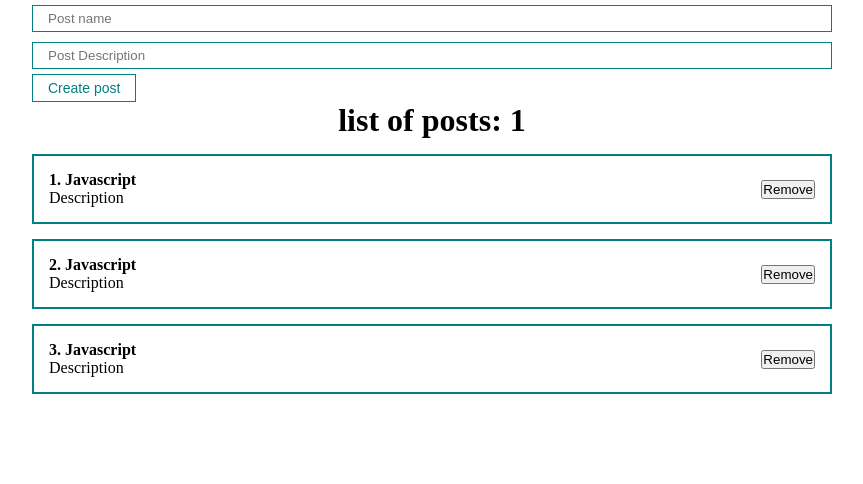
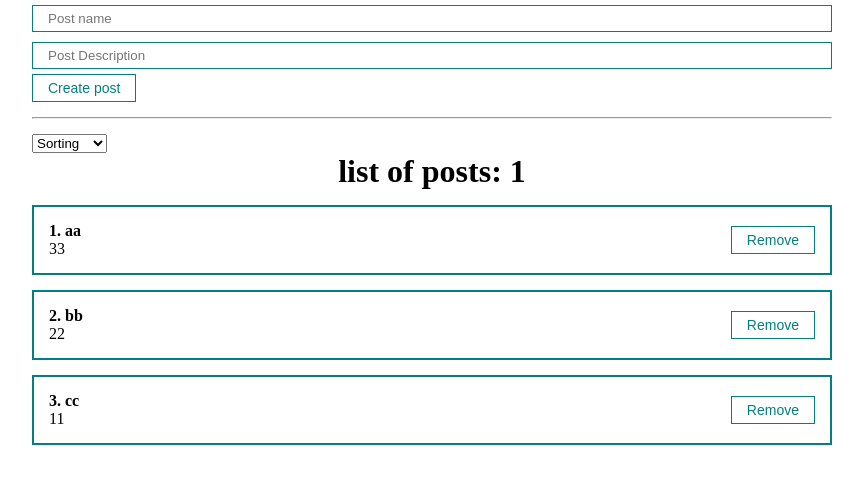
Before and after one commit to Ferid-Rz/react-ulbo, a React (Create React App) app: page / in a window 1280 px wide. Shown: the top 484 px of the page, without its empty margins (208-1071 px from the left). Built offline with nearby package versions, Linux system fonts and the light colour scheme.

Commit message:
sortirovka 1si versiya

```diff
--- a/src/App.js
+++ b/src/App.js
@@ -3,42 +3,50 @@
 import MyInput from "./components/UI/input/MyInput";
 import MyButton from "./components/UI/button/MyButton";
 import './styles/App.css'
+import PostForm from "./components/PostForm";
+import MySelect from "./components/UI/select/MySelect";
 
 
 function App() {
    const [posts,setPosts] = useState([
-       {id: 1,title: 'Javascript', body: 'Description'},
-       {id: 2,title: 'Javascript', body: 'Description'},
-       {id: 3,title: 'Javascript', body: 'Description'},
+       {id: 1,title: 'aa', body: '33'},
+       {id: 2,title: 'bb', body: '22'},
+       {id: 3,title: 'cc', body: '11'},
    ])
-
-    const [post,setPost] = useState({title: '', body: ''})
-
-    const addNewPost = (e) =>{
-       e.preventDefault()
-
-console.log(post)
-        setPosts([...posts,{...post, id: Date.now()}])
-        setPost({title: '', body: ''})
+    const [selectedSort, setSelectedSort] = useState('')
+    const [searchQuery, setSearchQuery] = useState('')
+    const createPost = (newPost) =>{
+        setPosts([...posts, newPost])
+    }
+    const removePost = (post) => {
+       setPosts(posts.filter(p => p.id !== post.id ))
+    }
+    const sortPosts = (sort) =>{
+        setSelectedSort(sort)
+        setPosts([...posts].sort( (a,b) => a[sort].localeCompare(b[sort])))
+        console.log(sort)
     }
 
   return (
     <div className="App">
-        <form>
-            <MyInput value={post.title}
-                     type="text"
-                     placeholder="Post name"
-                     onChange={e=> setPost({...post, title: e.target.value})}
-            />
-            <MyInput value={post.body}
-                     type="text"
-                     placeholder="Post Description"
-                     onChange={e=> setPost({...post, body: e.target.value})}
-                     // onChange={e  => setBody(e.target.value)}
-            />
-            <MyButton onClick={addNewPost}>Create post</MyButton>
-        </form>
-        <PostList posts={posts} title={"list of posts: 1"}/>
+        <PostForm create={createPost}/>
+        <hr style={{margin: '15px 0'}}/>
+            <div>
+                <MySelect
+                    value={selectedSort}
+                    onChange={sortPosts}
+                    defaultValue="Sorting"
+                    options={[
+                        {value: 'title', name : 'By name'},
+                        {value: 'body', name : 'By desc'}
+                    ]}
+                />
+            </div>
+        {posts.length !== 0
+            ? <PostList remove={removePost} posts={posts} title={"list of posts: 1"}/>
+            : <h1 style={{textAlign: 'center'}}>Posts not found</h1>
+        }
+
     </div>
   );
 }
--- /dev/null
+++ b/src/components/PostForm.jsx
@@ -0,0 +1,34 @@
+import React, {useState} from 'react';
+import MyInput from "./UI/input/MyInput";
+import MyButton from "./UI/button/MyButton";
+
+const PostForm = ({create}) => {
+    const [post,setPost] = useState({title: '', body: ''})
+    const addNewPost = (e) =>{
+        e.preventDefault()
+
+        const newPost = {
+            ...post, id: Date.now()
+        }
+        create(newPost)
+        setPost({title: '', body: ''})
+    }
+    return (
+        <form>
+            <MyInput value={post.title}
+                     type="text"
+                     placeholder="Post name"
+                     onChange={e=> setPost({...post, title: e.target.value})}
+            />
+            <MyInput value={post.body}
+                     type="text"
+                     placeholder="Post Description"
+                     onChange={e=> setPost({...post, body: e.target.value})}
+                // onChange={e  => setBody(e.target.value)}
+            />
+            <MyButton onClick={addNewPost}>Create post</MyButton>
+        </form>
+    );
+};
+
+export default PostForm;
--- a/src/components/PostItem.jsx
+++ b/src/components/PostItem.jsx
@@ -1,4 +1,5 @@
 import React from 'react';
+import MyButton from "./UI/button/MyButton";
 
 const PostItem = (props) => {
     return (
@@ -10,7 +11,7 @@
                 </div>
             </div>
             <div className="post__btns">
-                <button>Remove</button>
+                <MyButton onClick={() => props.remove(props.post)}>Remove</MyButton>
             </div>
         </div>
     );
--- a/src/components/PostList.jsx
+++ b/src/components/PostList.jsx
@@ -1,12 +1,12 @@
 import React from 'react';
 import PostItem from "./PostItem";
 
-const PostList = ({posts, title}) => {
+const PostList = ({posts, title, remove}) => {
     return (
         <div>
             <h1 style={{textAlign: "center"}}>{title}</h1>
             {posts.map((post, index) =>
-                <PostItem number={index+1} post={post} key={post.id} />
+                <PostItem remove={remove} number={index+1} post={post} key={post.id} />
             )}
         </div>
     );
--- /dev/null
+++ b/src/components/UI/select/MySelect.jsx
@@ -0,0 +1,16 @@
+import React from 'react';
+
+const  MySelect = ({options, defaultValue, value, onChange}) => {
+    return (
+        <select value={value} onChange={event => onChange(event.target.value)}>
+            <option disabled value="">{defaultValue}</option>
+            {options.map(option =>
+                <option key={option.value} value={option.value}>
+                    {option.name}
+                </option>
+            )}
+        </select>
+    );
+};
+
+export default MySelect;
```
